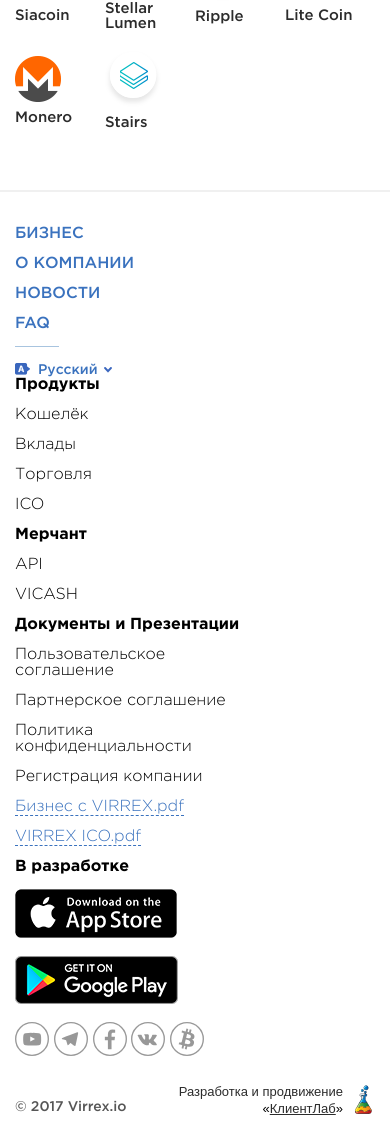
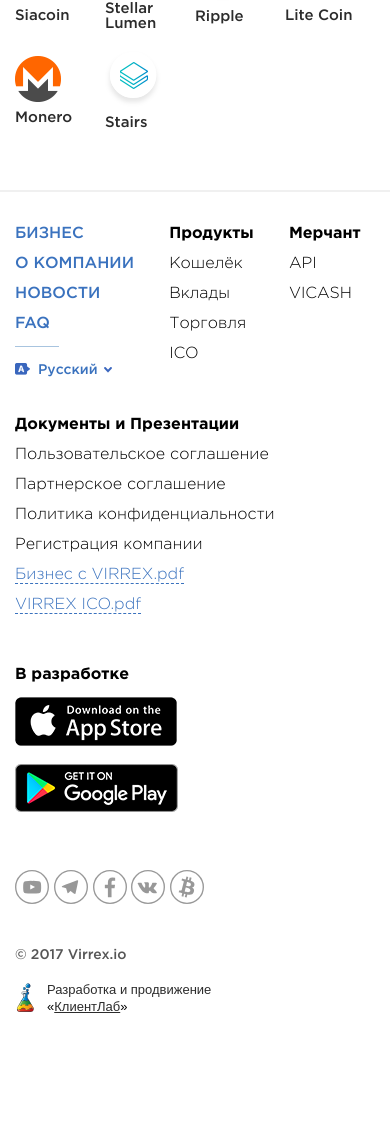
Before and after one commit to clientlab-dev/virrex, a PHP site: page / in a window 390 px wide; the page is wider, and only the part inside the window is pictured. Shown: the part 2997-4125 px from the top of that part. After the commit the page ends 4010 px from the top of that part, so only its background shows below. Run offline with PHP 8.4, Linux system fonts and the light colour scheme; style sheets or scripts are compiled from the project's sources; some libraries are stand-ins or nearby versions.

Commit message:
made footer responsive

```diff
--- a/assets/scss/_footer.scss
+++ b/assets/scss/_footer.scss
@@ -1,3 +1,12 @@
+@import "_mixins";
+.clientlab-logo {
+    right: auto !important;
+    left: 0 !important;
+}
+.clientlab-copyright {
+    text-align: left !important;
+    padding-left: 32px !important;
+}
 .footer {
     padding-top: 34px;
     padding-bottom: 10px;
@@ -11,13 +20,73 @@
             display: block;
             clear: both;
         }
+        @include respond(640px) {
+            &__social-links {
+                margin-top: 40px;
+            }
+        }
 
+    }
+    @include respond(640px) {
+        &__social-links {
+            margin-top: 40px;
+        }
     }
     &__col {
         // width: 224px;
         float: left;
-        &:not(:last-child) {
-            margin-right: 108px;
+        &--5 {
+            float: right;
+            @include respond(948px) {
+                float: left;
+            }
+        }
+        @include respond(1024px) {
+            &--4 {
+                margin-right: 0 !important;
+            }
+            &:nth-child(5) {
+                margin-top: 40px;
+                width: 100%;
+            }
+        }
+        &--3 {
+            @include respond(380px) {
+                width: 100%;
+                margin-top: 40px;
+            }
+        }
+        &--2 {
+            @include respond(380px) {
+                margin-left: 10%;
+            }
+        }
+        &--1, &--2, &--3 {
+            margin-right: 7%;
+            @include respond(940px) {
+                margin-right: 6%;
+            }
+            @include respond(700px) {
+                margin-right: 4%;
+            }
+        }
+        @include respond(640px) {
+            &--4 {
+                margin-top: 40px;
+                width: 100%;
+            }
+            &--5, &--4 {
+                margin-top: 40px;
+            }
+        }
+    }
+    &__first-three {
+        @include respond(640px) {
+            display: flex;
+            justify-content: space-between;
+        }
+        @include respond(380px) {
+            display: inline-block;
         }
     }
     &__list-item {
@@ -68,6 +137,10 @@
     &__made-by {
         float: right;
         font-size: 13px;
+        @include respond(460px) {
+            width: 100%;
+            margin-top: 20px;
+        }
     }
 
     &__info-right-text {
--- a/footer.php
+++ b/footer.php
@@ -1,5 +1,6 @@
 <footer class="footer">
     <div class="footer__wrap wrap">
+        <div class="footer__first-three">
         <div class="footer__col footer__col--1">
             <ul class="footer__list">
                 <li class="footer__list-item footer__top-list-item">
@@ -61,6 +62,7 @@
                     VICASH
                 </li>
             </ul>
+        </div>
         </div>
         <div class="footer__col footer__col--4">
             <ul class="footer__list">
```
